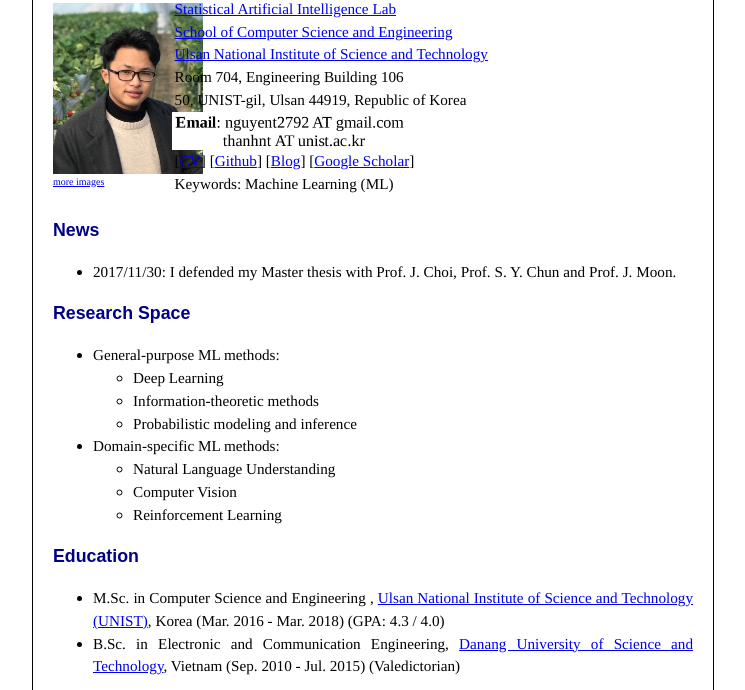
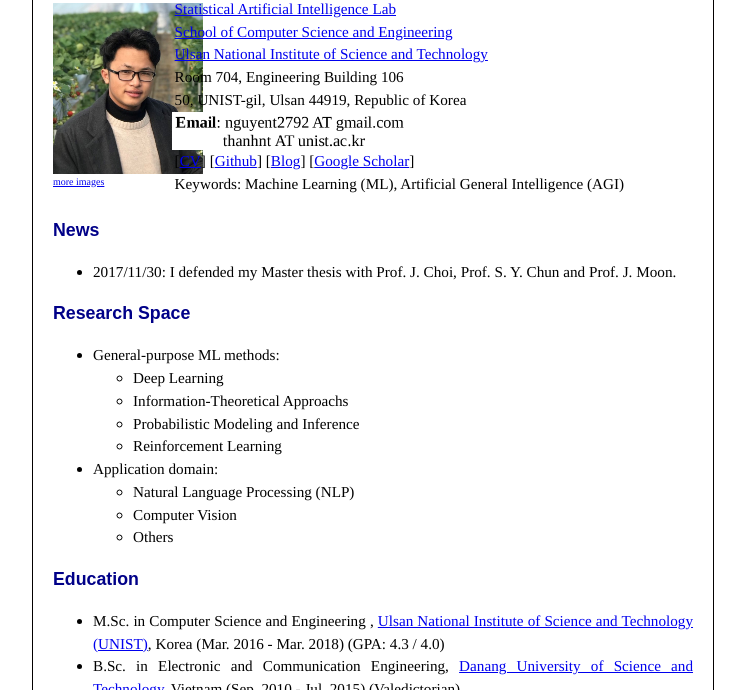
Before and after one commit to thanhnguyentang/thanhnguyentang.github.io, a plain HTML site: page index.html in a window 1280 px wide. Shown: the part 110-800 px from the top of the page, without its empty margins (267-1012 px from the left). Drawn offline with Linux system fonts and the light colour scheme.

Commit message:
Update index.html

```diff
--- a/index.html
+++ b/index.html
@@ -40,7 +40,7 @@
  [<a href="https://scholar.google.com/citations?hl=en&user=UrTlMiwAAAAJ" target="_blank">Google Scholar</a>]
  </div>
 
- <div style="width:81%;float:right">Keywords: Machine Learning (ML) </div><br />
+ <div style="width:81%;float:right">Keywords: Machine Learning (ML), Artificial General Intelligence (AGI)</div><br />
 
 
 
@@ -59,16 +59,18 @@
     <li> General-purpose ML methods:
      <ul>
        <li> Deep Learning</li>
-      <li> Information-theoretic methods </li>
-      <li> Probabilistic modeling and inference</li>
+      <li> Information-Theoretical Approachs </li>
+      <li> Probabilistic Modeling and Inference</li>
+       <li> Reinforcement Learning </li>
+
      </ul>
     </li>
 
-   <li> Domain-specific ML methods:
+   <li> Application domain:
     <ul>
-     <li> Natural Language Understanding</li>
+     <li> Natural Language Processing (NLP)</li>
      <li> Computer Vision </li>
-     <li> Reinforcement Learning </li>
+     <li> Others </li>
     </ul>
    </li>
   </ul>
```
